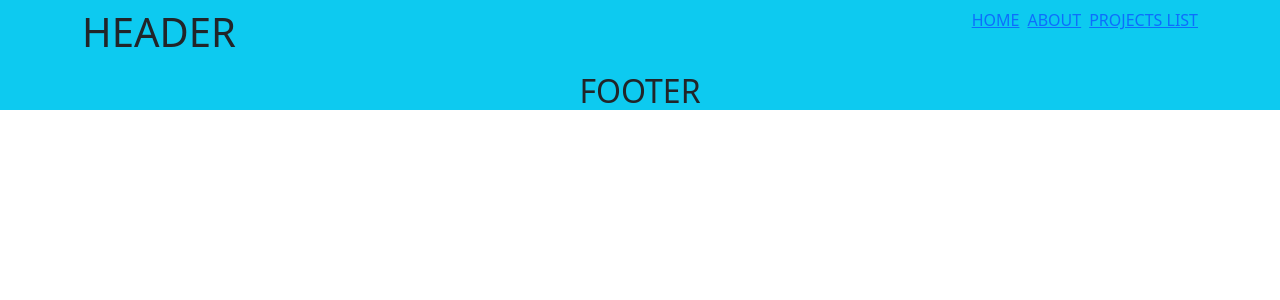
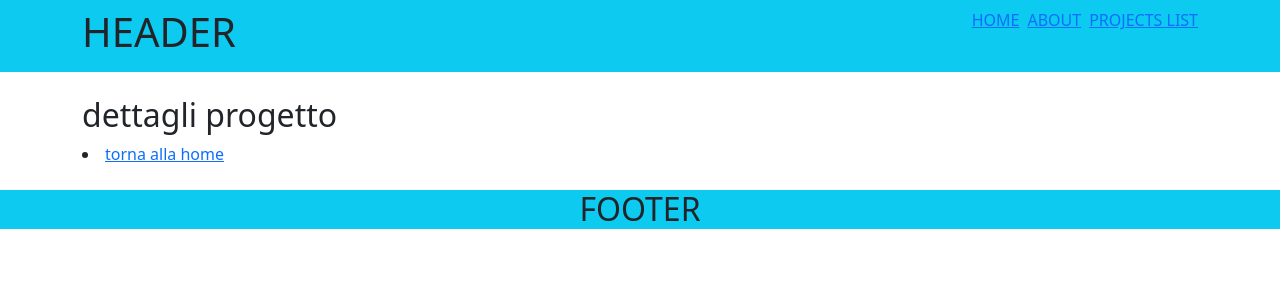
Before and after one commit to WebGCDev/vite-boolfolio, a Vue app: page /project/1 in a window 1280 px wide. Shown: the top 300 px of the page. Built offline with nearby package versions, Linux system fonts and the light colour scheme; the HTML template or start-up script is replaced by a standard one.

Commit message:
Add: Go to the project details section

```diff
--- a/src/components/ProjectCard.vue
+++ b/src/components/ProjectCard.vue
@@ -18,7 +18,12 @@
       <p class="card-text">
         {{ projectContent }}
       </p>
-      <a href="#" class="btn btn-info">MOSTRA ALTRE INFO</a>
+      <router-link
+        class="text-decoration-none"
+        :to="{ name: 'details', params: { slug: project.slug } }"
+      >
+        DETTAGLI
+      </router-link>
     </div>
   </div>
 </template>
--- /dev/null
+++ b/src/pages/ProjectsDetails.vue
@@ -0,0 +1,14 @@
+<script>
+export default {
+  name: 'ProjectsDetails',
+  created() {
+    console.log(this.$route);
+  },
+};
+</script>
+<template>
+  <div class="container my-4">
+    <h2>dettagli progetto</h2>
+    <li><router-link :to="{ name: 'home' }">torna alla home</router-link></li>
+  </div>
+</template>
--- a/src/route.js
+++ b/src/route.js
@@ -2,6 +2,7 @@
 import AppHome from './pages/AppHome.vue';
 import AppAbout from './pages/AppAbout.vue';
 import ProjectsList from './pages/ProjectsList.vue';
+import ProjectsDetails from './pages/ProjectsDetails.vue';
 
 const router = createRouter({
   history: createWebHistory(),
@@ -21,6 +22,11 @@
       name: 'project',
       component: AppAbout,
     },
+    {
+      path: '/project/:slug',
+      name: 'details',
+      component: ProjectsDetails,
+    },
   ],
 });
 export default router;
```
